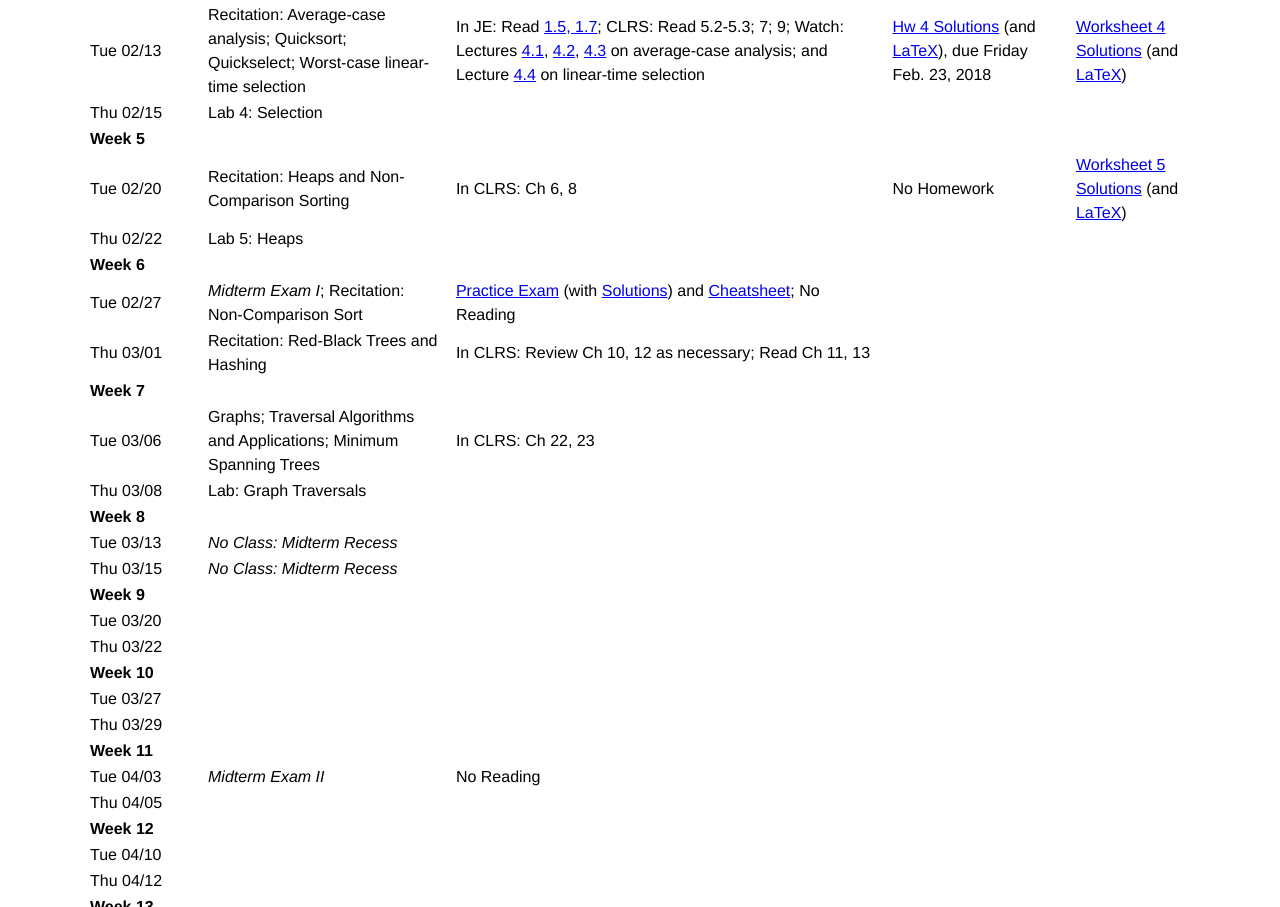
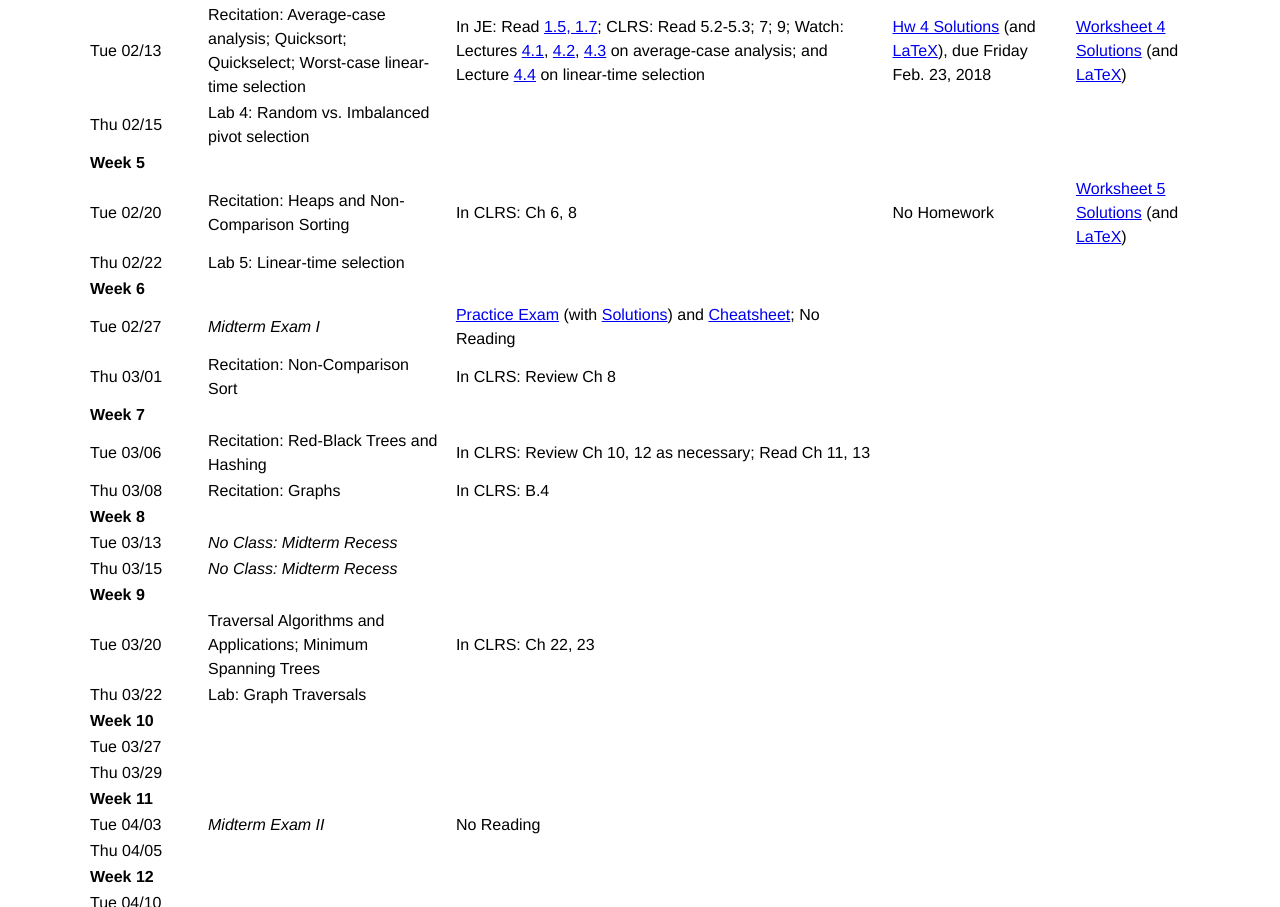
Before and after one commit to darrenstrash/darrenstrash.github.io, a plain HTML site: page cosc302/index.html in a window 1280 px wide. Shown: the part 1971-2878 px from the top of the page. Drawn offline with Linux system fonts and the light colour scheme.

Commit message:
Update schedule

```diff
--- a/cosc302/index.html
+++ b/cosc302/index.html
@@ -172,7 +172,7 @@ Office Hours: T 4:10pm-5:10pm, W 8am-10am, R 3:20pm-4:20pm, and by appointment.
 </tr>
 <tr class="odd">
 <td>Thu 02/15</td>
-<td>Lab 4: Selection</td>
+<td>Lab 4: Random vs. Imbalanced pivot selection</td>
 <td></td>
 </tr>
 <tr class="even">
@@ -189,7 +189,7 @@ Office Hours: T 4:10pm-5:10pm, W 8am-10am, R 3:20pm-4:20pm, and by appointment.
 </tr>
 <tr class="even">
 <td>Thu 02/22</td>
-<td>Lab 5: Heaps</td>
+<td>Lab 5: Linear-time selection</td>
 <td></td>
 <td></td>
 </tr>
@@ -200,13 +200,13 @@ Office Hours: T 4:10pm-5:10pm, W 8am-10am, R 3:20pm-4:20pm, and by appointment.
 </tr>
 <tr class="even">
 <td>Tue 02/27</td>
-<td><i>Midterm Exam I</i>; Recitation: Non-Comparison Sort</td>
+<td><i>Midterm Exam I</i></td>
 <td><a href="collateral/practice-exam1.pdf">Practice Exam</a> (with <a href="collateral/practice-exam1_sol.pdf">Solutions</a>) and <a href="collateral/cheatsheet.pdf">Cheatsheet</a>; No Reading</td>
 </tr>
 <tr class="odd">
 <td>Thu 03/01</td>
-<td>Recitation: Red-Black Trees and Hashing</td>
-<td>In CLRS: Review Ch 10, 12 as necessary; Read Ch 11, 13</td>
+<td>Recitation: Non-Comparison Sort</td>
+<td>In CLRS: Review Ch 8</td>
 </tr>
 <tr class="even">
 <td><strong>Week 7</strong></td>
@@ -215,13 +215,13 @@ Office Hours: T 4:10pm-5:10pm, W 8am-10am, R 3:20pm-4:20pm, and by appointment.
 </tr>
 <tr class="odd">
 <td>Tue 03/06</td>
-<td>Graphs; Traversal Algorithms and Applications; Minimum Spanning Trees</td>
-<td>In CLRS: Ch 22, 23</td>
+<td>Recitation: Red-Black Trees and Hashing</td>
+<td>In CLRS: Review Ch 10, 12 as necessary; Read Ch 11, 13</td>
 </tr>
 <tr class="even">
 <td>Thu 03/08</td>
-<td>Lab: Graph Traversals</td>
-<td></td>
+<td>Recitation: Graphs</td>
+<td>In CLRS: B.4</td>
 <td></td>
 </tr>
 <tr class="even">
@@ -248,14 +248,14 @@ Office Hours: T 4:10pm-5:10pm, W 8am-10am, R 3:20pm-4:20pm, and by appointment.
 </tr>
 <tr class="odd">
 <td>Tue 03/20</td>
-<!--<td>Single-Source Shortest Paths; Greedy Algorithms</td>
-<td>In CLRS: Ch 24, 16</td>-->
+<td>Traversal Algorithms and Applications; Minimum Spanning Trees</td>
+<td>In CLRS: Ch 22, 23</td>
 </tr>
 <tr class="even">
 <td>Thu 03/22</td>
-<!--<td>Lab: Dijkstra's Algorithm</td>
-<td></td>
-<td></td>-->
+<td>Lab: Graph Traversals</td>
+<!--<td>Single-Source Shortest Paths; Greedy Algorithms</td>
+<td>In CLRS: Ch 24, 16</td>-->
 </tr>
 <tr class="even">
 <td><strong>Week 10</strong></td>
```
